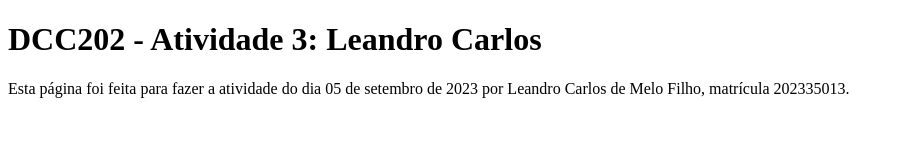
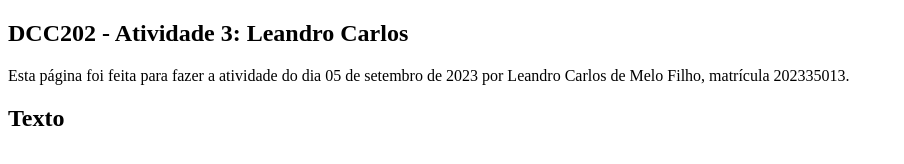
Before and after one commit to ufjf-dcc202/ufjf-dcc202-2023-3-b-atv3-melo-leandro, a website: page index.html in a window 1280 px wide. Shown: the whole page, without its empty margins (0-904 px from the left). Drawn offline with Linux system fonts and the light colour scheme.

Commit message:
adiciona dois sections

```diff
--- a/index.html
+++ b/index.html
@@ -7,9 +7,9 @@
 </head>
 <body>
     <main>
-        <h1>DCC202 - Atividade 3: Leandro Carlos</h1>
+        <section><h1>DCC202 - Atividade 3: Leandro Carlos</h1></section>
             <p>Esta página foi feita para fazer a atividade do dia 05 de setembro de 2023 por Leandro Carlos de Melo Filho, matrícula 202335013.</p>
-        <h2></h2>
+        <section><h2>Texto</h2></section>
         </main>
 </body>
 </html>
```
